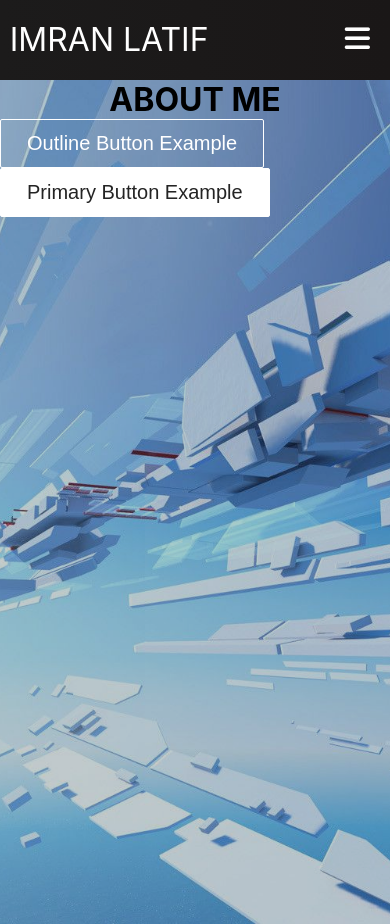
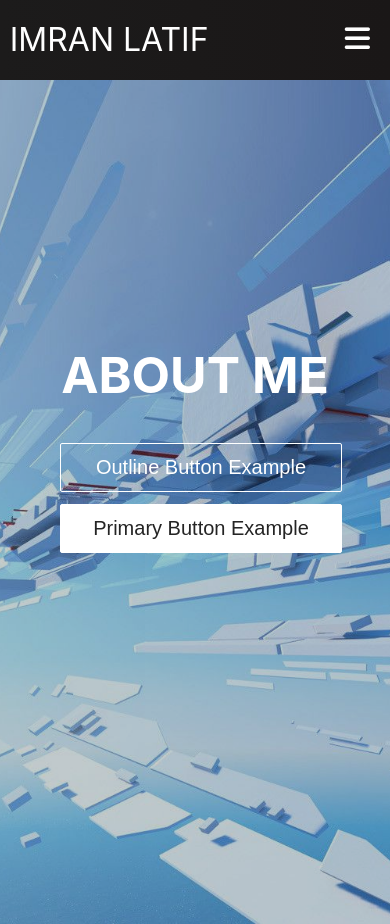
Before and after one commit to imran1503/IL_Web_Resume, a React (Create React App) app in the folder resume/: page / in a window 390 px wide. Built offline with nearby package versions, Linux system fonts and the light colour scheme.

Commit message:
Update HeroSection.css

```diff
--- a/resume/src/Components/HeroSection.css
+++ b/resume/src/Components/HeroSection.css
@@ -5,7 +5,54 @@
     width: 100%;
     display: flex;
     flex-direction: column;
+    justify-content: center;
     align-items: center;
     box-shadow: inset 0 0 0 1000px rgba(0,0,0,0.2);
     object-fit: contain;
 }
+
+.hero-container > h1{
+    color: #fff;
+    font-size: 100px;
+    margin-top: -100px;
+}
+
+.hero-container > p{
+    color: #fff;
+    font-size: 32px;
+    margin-top: 8px;
+}
+
+.hero-btns {
+    margin-top: 32px;
+}
+
+.hero-btns .btn {
+    margin: 6px;
+}
+
+@media screen and (max-width: 960px){
+    .hero-container > h1{
+        font-size:  70px;
+        margin-top: -150px;
+    }
+}
+
+@media screen and (max-width: 768px){
+    .hero-container > h1{
+        font-size:  50px;
+        margin-top: -100px;
+    }
+    .hero-container > p{
+        font-size: 30px;
+    }
+
+    .btn-mobile{
+        display: block;
+        text-decoration: none;
+    }
+
+    .btn {
+        width: 100%;
+    }
+}
```
